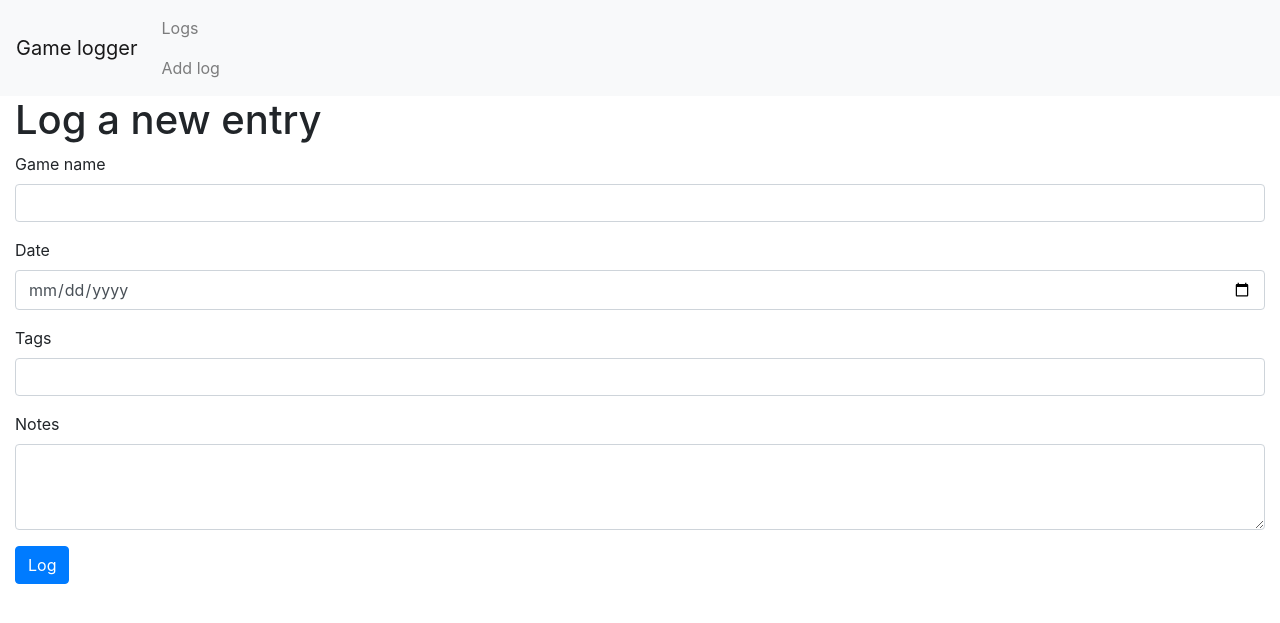
After one commit to rrees/game-logger, a Flask app: template app/templates/add-log.html in a window 1280 px wide. The commit adds this page. Shown: the top 623 px of the page. Run offline with Flask 2, Linux system fonts and the light colour scheme; the template is opened without the code that fills it, so the values that code supplies are empty; some libraries are stand-ins or nearby versions.

Commit message:
Adds a specific add log page

```diff
--- a/app/app.py
+++ b/app/app.py
@@ -30,7 +30,8 @@ routes = [
     ('/logs', 'logs_listing', handlers.logs.list, ['GET']),
     ('/log/<log_id>', 'show_log', handlers.logs.show_log, ['GET']),
     ('/log/<log_id>/forms/delete', 'delete_log_form', handlers.logs.delete_log_form, ['POST']),
-    ('/log/<log_id>/forms/edit', 'edit_log_form', handlers.logs.edit_log_form, ['POST'])
+    ('/log/<log_id>/forms/edit', 'edit_log_form', handlers.logs.edit_log_form, ['POST']),
+    ('/log/add', 'logs_add', handlers.pages.add_log, ['GET']),
 ]
 
 for path, endpoint, handler, methods in routes + auth.routes.all:
--- a/app/handlers/pages.py
+++ b/app/handlers/pages.py
@@ -14,3 +14,9 @@ def home_page():
 		return flask.redirect(flask.url_for('index'))
 
 	return flask.render_template('home.html')
+
+def add_log():
+	if not 'session_id' in flask.session:
+		return flask.redirect(flask.url_for('index'))
+
+	return flask.render_template('add-log.html')
--- /dev/null
+++ b/app/templates/add-log.html
@@ -0,0 +1,21 @@
+{% extends 'default.html' %}
+
+{% block title %}Add a log{% endblock %}
+
+{% block content %}
+<div class="container-fluid">
+    <h1>Log a new entry</h1>
+</div>
+
+<div class="container-fluid">
+    <form method="POST" action="/log">
+        {% include 'forms/log.html' %}
+
+
+        <div class="form-group">
+            <button type="submit" class="btn btn-primary">Log</button>
+        </div>
+    </form>
+</div>
+
+{% endblock %}
--- a/app/templates/default.html
+++ b/app/templates/default.html
@@ -31,6 +31,7 @@
                 <ul class="navbar-nav">
                     <li class="navbar-item">
                         <a href="/logs" class="nav-link">Logs</a>
+                        <a href="/log/add" class="nav-link">Add log</a>
                     </li>
                 </ul>
             </div>
```
